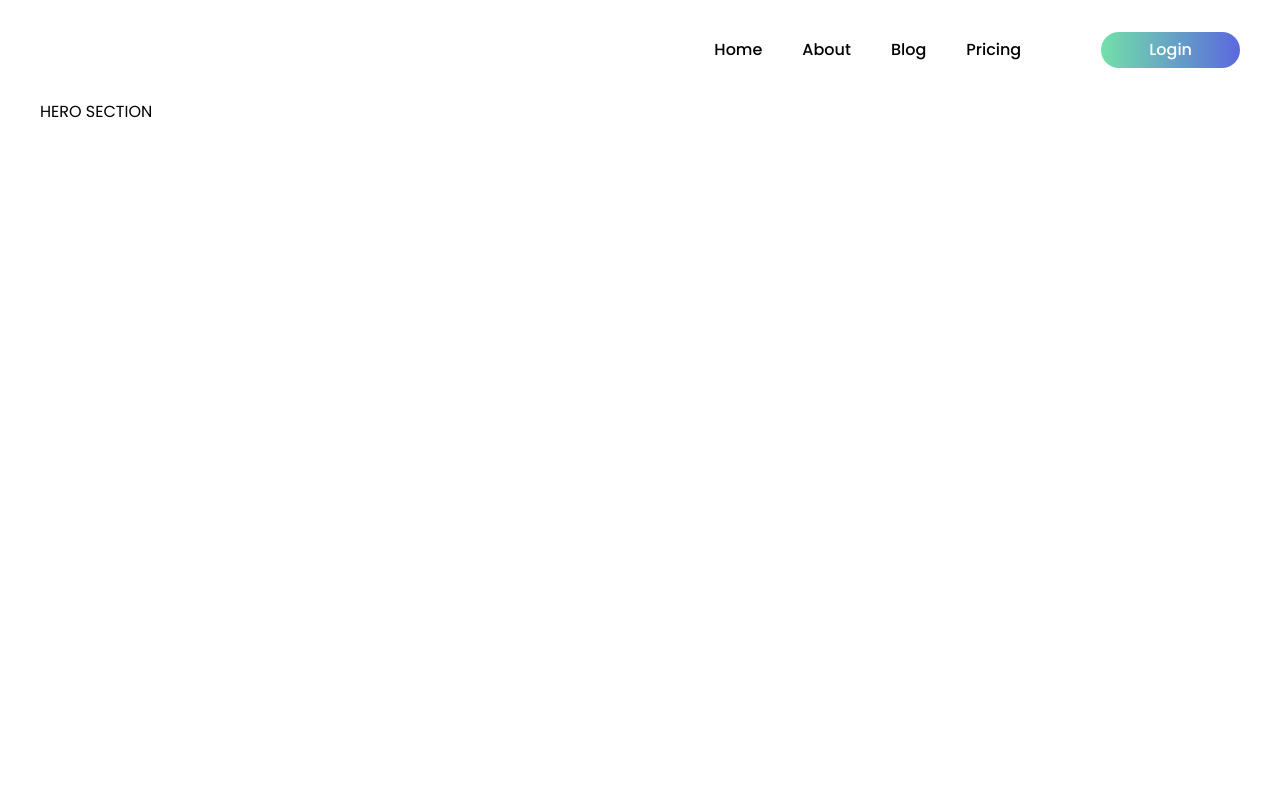
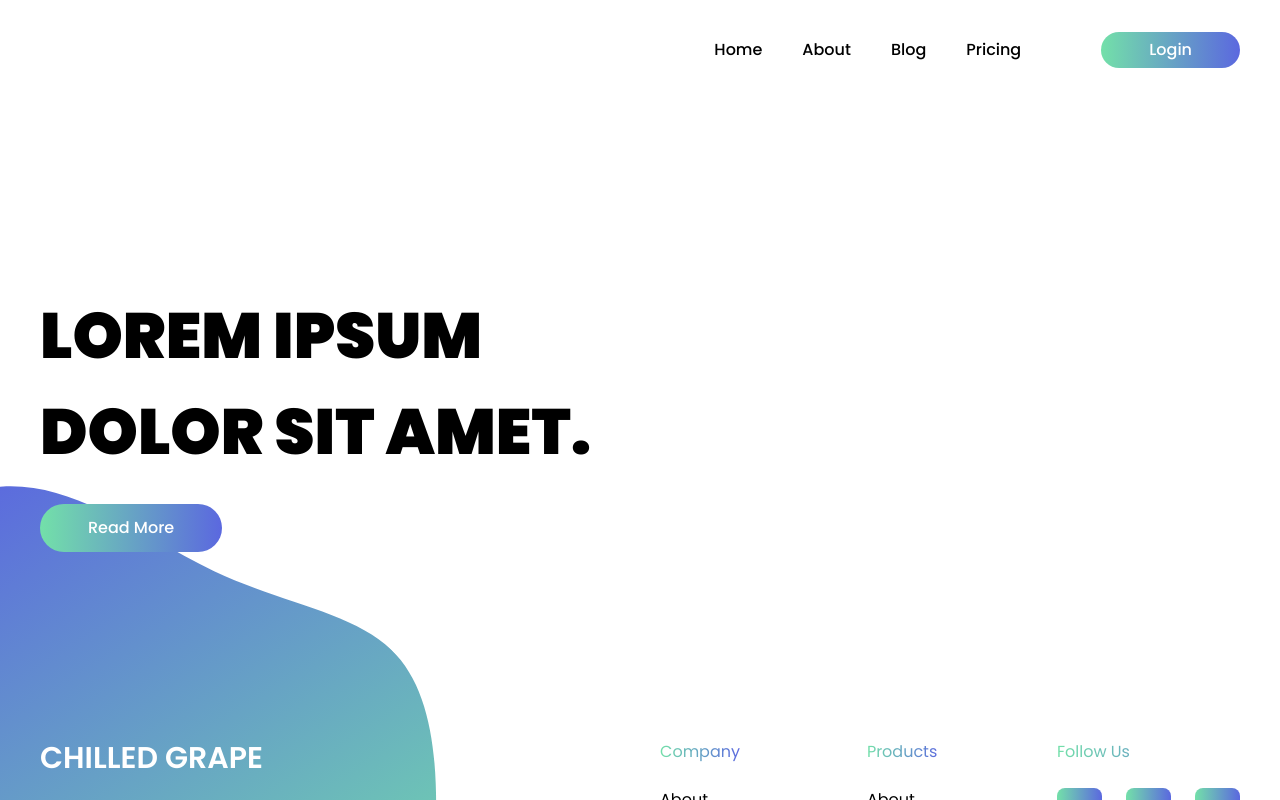
Before and after one commit to czxanas/Product-Listing-Design, a Nuxt app: page / in a window 1280 px wide. Shown: the top 800 px of the page. Built offline with nearby package versions, Linux system fonts and the light colour scheme.

Commit message:
Optimize atomic button's width (component )

```diff
--- a/components/Atomic/Button.vue
+++ b/components/Atomic/Button.vue
@@ -11,7 +11,7 @@ const buttonSizes = ref<{}>({
 
 <template>
     <!-- Your template code here -->
-    <button type="button" class="button h-fit flex items-center rounded-[100px] justify-center cursor-pointer font-medium bg-gradient-to-r from-gradient-start to-gradient-end text-white"
+    <button type="button" class="button h-fit w-fit flex items-center rounded-[100px] justify-center cursor-pointer font-medium bg-gradient-to-r from-gradient-start to-gradient-end text-white"
         :class="buttonSizes[props.size]">
         <span>{{ props.text }}</span>
     </button>
--- a/components/Hero.vue
+++ b/components/Hero.vue
@@ -5,7 +5,16 @@
 
 <template>
     <!-- Your template code here -->
-     <section class="h-[200vh]">HERO SECTION</section>
+    <section class="w-full min-h-[80dvh] flex items-center">
+        <div class="flex flex-col gap-6">
+            <h2 class="flex flex-col text-[64px] font-[900]">
+                <span>LOREM IPSUM</span>
+                <span>DOLOR SIT AMET.</span>
+            </h2>
+
+            <AtomicButton size="large" text="Read More" />
+        </div>
+    </section>
 </template>
 
 
```
